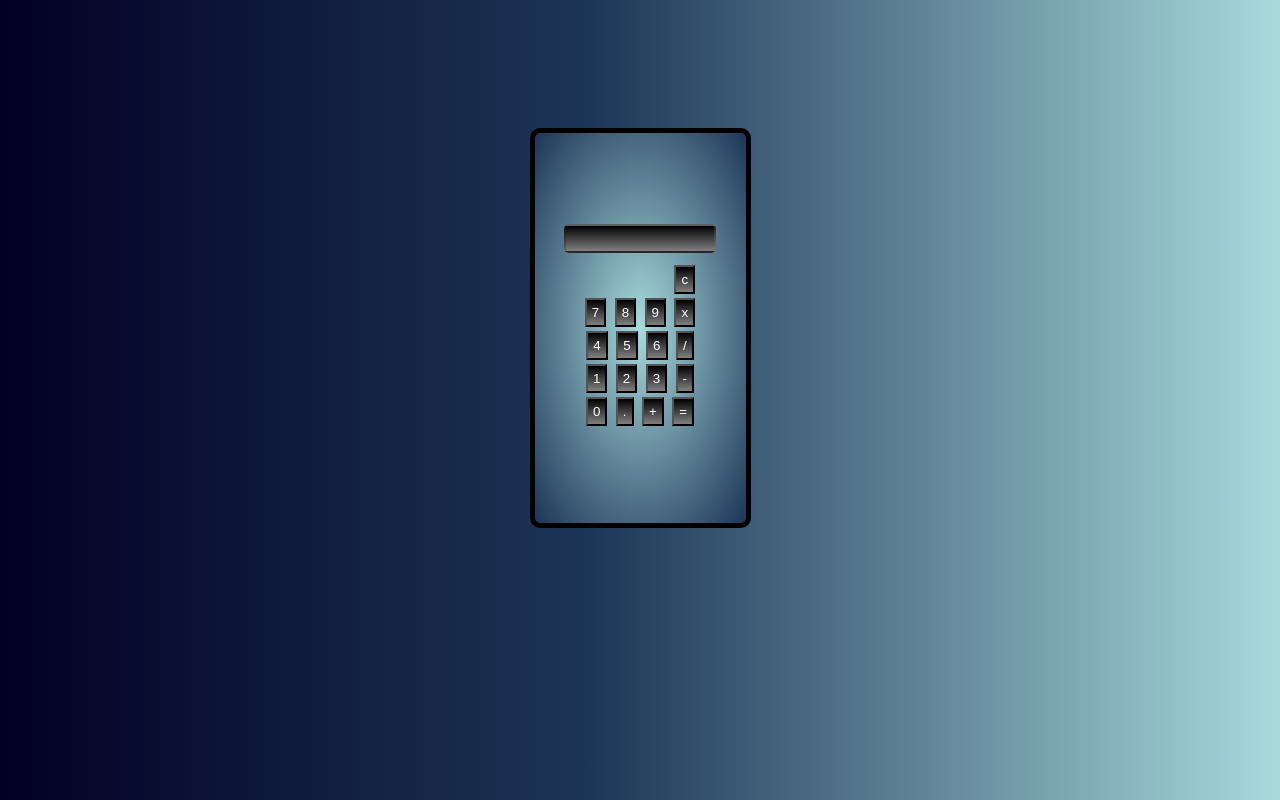
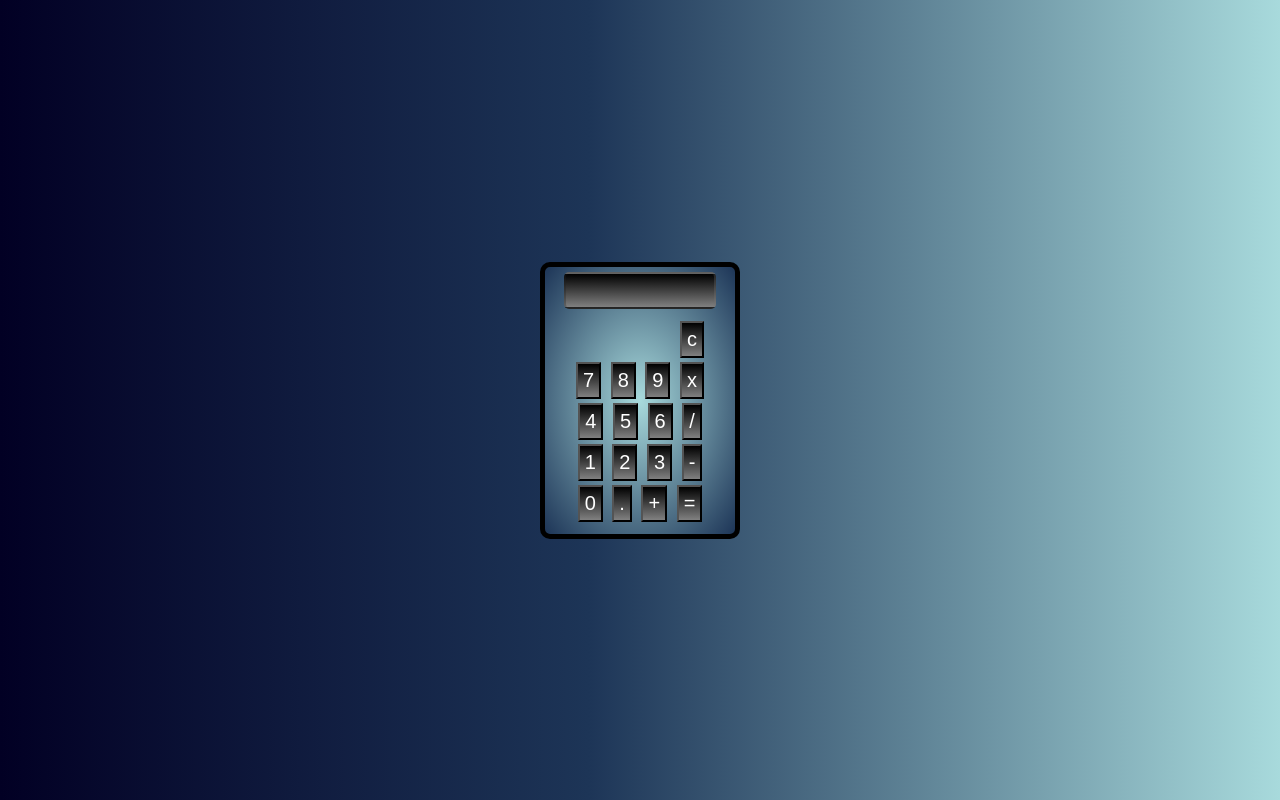
Before and after one commit to abdul-malik360/jscalculator, a plain HTML site: page index.html in a window 1280 px wide. Drawn offline with Linux system fonts and the light colour scheme.

Commit message:
cleaned up js changed width on styling of calculator class

```diff
--- a/calculator.css
+++ b/calculator.css
@@ -3,10 +3,12 @@
   padding: 0;
   box-sizing: border-box;
   font-family: sans-serif;
+  font-size: 20px;
 }
 .container {
   display: flex;
   justify-content: center;
+  align-items: center;
   background: rgb(2, 0, 36);
   background: linear-gradient(
     90deg,
@@ -23,11 +25,10 @@
   align-items: center;
 
   background: radial-gradient(#a8dadc, #1d3557);
-  height: 50vh;
-  margin-top: 10%;
+  /* height: 50vh;  */
+  width: 200px;
   border-radius: 10px;
   border: 5px black solid;
-  padding: 10px;
 }
 
 .entry-display {
@@ -67,3 +68,6 @@
   display: flex;
   align-self: flex-end;
 }
+
+@media screen and (max-width: 600px) {
+}
```
Also changed, not shown: index.html (+0 -2 lines).
